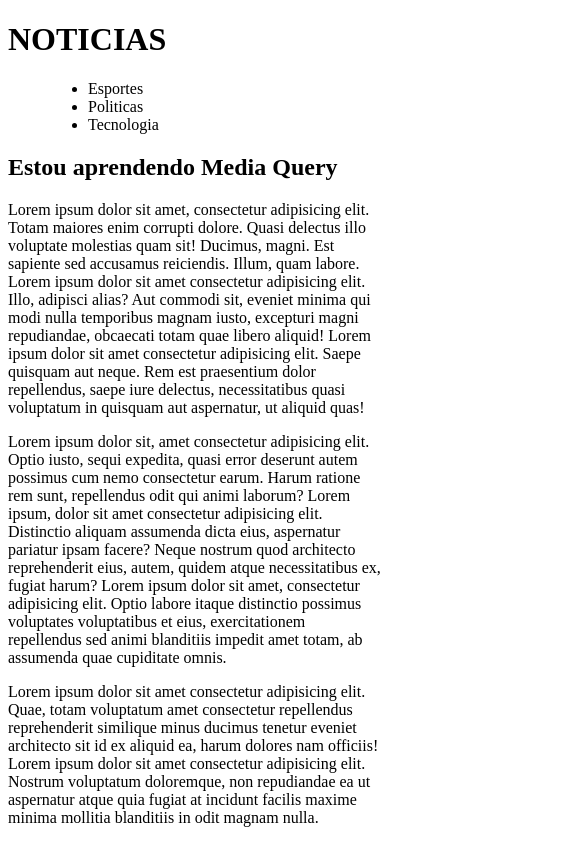
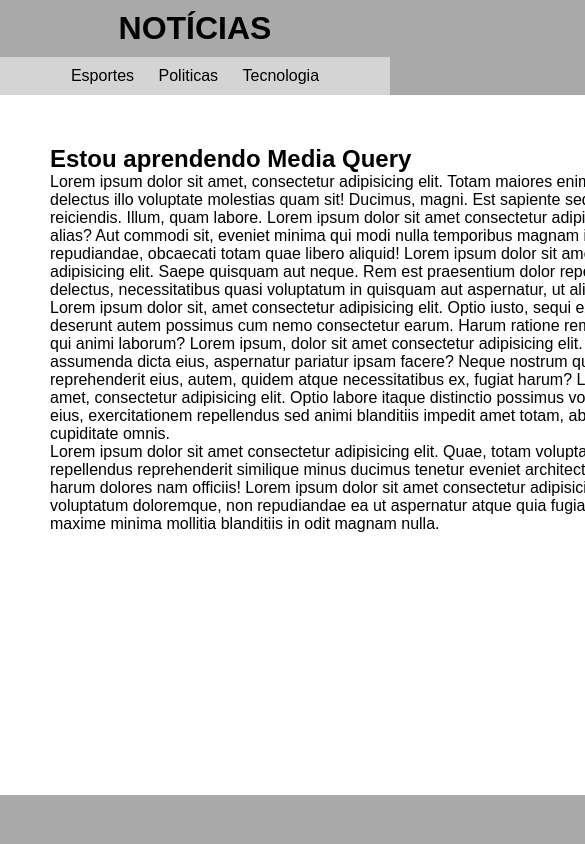
Before and after one commit to PHJr1/html-css, a plain HTML site: page EXERCICIOS/EX024/mc001/index001.html in a window 390 px wide. Shown: the top 844 px of the page, 585 px wide, since content can reach past the window. Drawn offline with Linux system fonts and the light colour scheme.

Commit message:
ex002 media query

```diff
--- a/EXERCICIOS/EX024/mc001/estilo/impressora.css
+++ /dev/null
@@ -1,3 +0,0 @@
-@charset "UTF-8";
-
-/* Estilo para telas */
--- /dev/null
+++ b/EXERCICIOS/EX024/mc001/estilos/impressora.css
@@ -0,0 +1,21 @@
+@charset "UTF-8";
+
+/* Estilo para impressoras */
+
+* {
+    margin: 10px;
+    padding: 10px;
+}
+
+html {
+    font-family:'Franklin Gothic Medium', 'Arial Narrow', Arial, sans-serif;
+    font-size: 1.5em;
+    line-height: 1.5em;
+}
+
+menu {
+    display: none;}
+
+article::after {
+    content: 'Esse artigo foi impresso atravez do cursoemvideo.com';
+    color: aquamarine;}
--- a/EXERCICIOS/EX024/mc001/estilos/style.css
+++ /dev/null
@@ -1,3 +0,0 @@
-@charset "UTF-8";
-
-/* Estilo para impressoras */
--- /dev/null
+++ b/EXERCICIOS/EX024/mc001/estilos/tela.css
@@ -0,0 +1,44 @@
+@charset "UTF-8";
+
+/* Estilo para impressoras */
+
+* {
+margin: 0px;
+padding: 0px;}
+
+html {
+    font-family: Arial, Helvetica, sans-serif;
+    font-size: 1em;
+}
+
+header h1 {
+    text-align: center;
+    padding: 10px;
+}
+
+menu {
+    text-align: center;
+    background-color:rgb(212, 212, 212);
+}
+
+menu li {
+    display: inline-block;
+    padding: 10px;
+}
+
+li:hover {
+    background-color: darkgray;
+    border-radius: 1px;
+}
+
+article {
+    margin: auto;
+    width: 700px;
+    height: 600px;
+    background-color: white;
+    padding: 50px;
+
+}
+body {
+    background-color: darkgrey;
+}
--- a/EXERCICIOS/EX024/mc001/index001.html
+++ b/EXERCICIOS/EX024/mc001/index001.html
@@ -5,12 +5,12 @@
     <meta http-equiv="X-UA-Compatible" content="IE=edge">
     <meta name="viewport" content="width=device-width, initial-scale=1.0">
     <title>Media Query</title>
-    <link rel="stylesheet" href="estilos/style.css" media="screen">
-    <link rel="stylesheet" href="estilo/impressora.css" media="print">
+    <link rel="stylesheet" href="estilos/tela.css" media="screen">
+    <link rel="stylesheet" href="estilos/impressora.css" media="print">
 </head>
 <body>
     <header>
-        <h1>NOTICIAS</h1>
+        <h1>NOTÍCIAS</h1>
         <menu>
             <ul>
                 <li>Esportes</li>
--- /dev/null
+++ b/EXERCICIOS/EX024/mc002/estilos/paisagem.css
@@ -0,0 +1,3 @@
+@charset "UTF-8";
+
+/* Aparelho Deitado (landscape) */
--- /dev/null
+++ b/EXERCICIOS/EX024/mc002/estilos/style.css
@@ -0,0 +1,3 @@
+@charset "UTF-8";
+
+/* Configurações Gerais */
--- /dev/null
+++ b/EXERCICIOS/EX024/mc002/stilos/retrato.css
@@ -0,0 +1,3 @@
+@charset "UTF-8";
+
+/* Aparelho em pé (portrait) */
```
Also changed, not shown: EXERCICIOS/EX024/mc002/index.html (added, +16 -0 lines), EXERCICIOS/EX024/mc002/imagens/cev-landscape.jpg (added), EXERCICIOS/EX024/mc002/imagens/cev-portrait.jpg (added).
